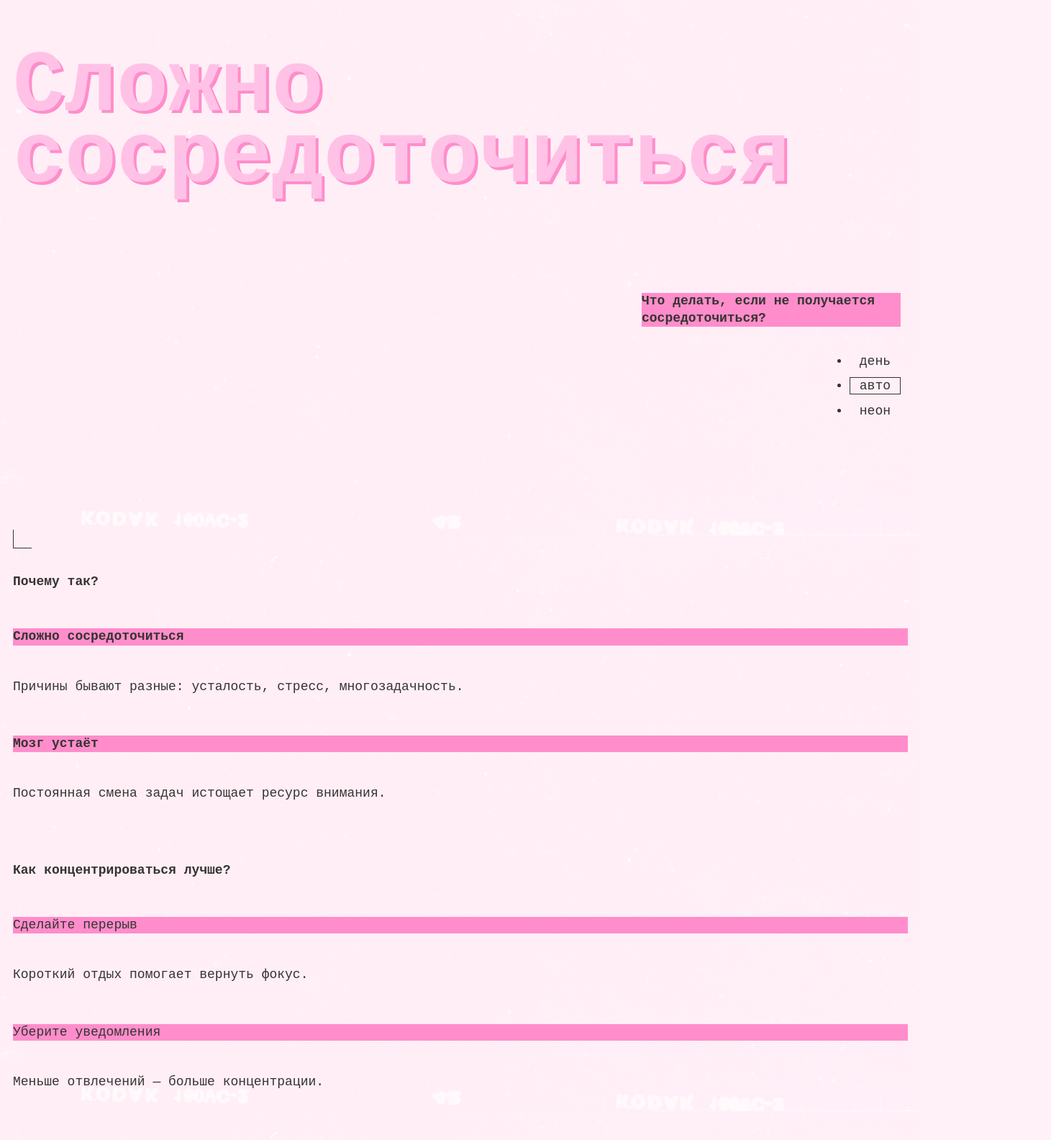
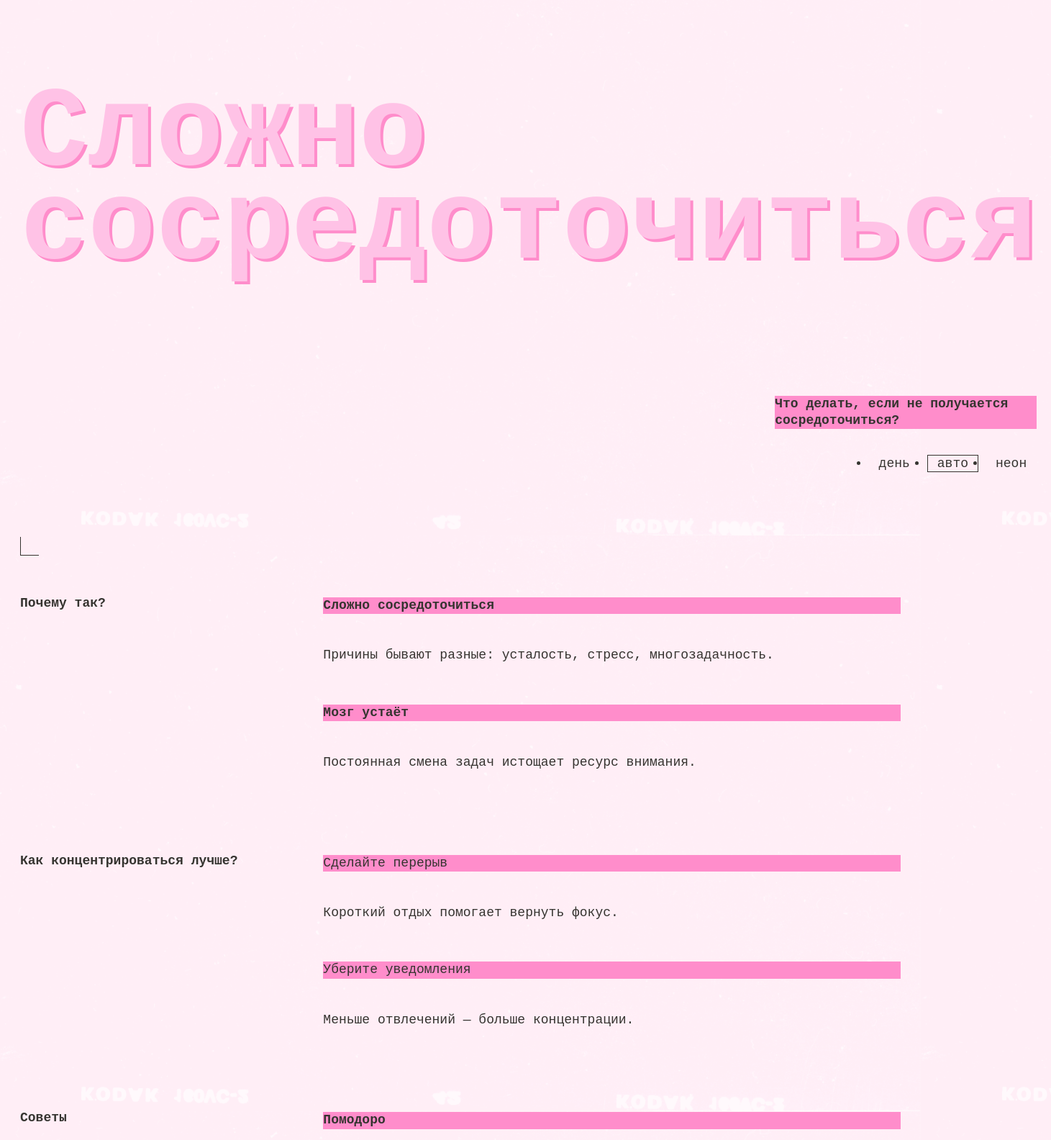
Before and after one commit to alexander-322/slozhno-sosredotochitsya-ad, a plain HTML site: page index.html in a window 1280 px wide. Shown: the part 56-1640 px from the top of the page at 72% size, 1461 px wide, since content can reach past the window. Drawn offline with Linux system fonts and the light colour scheme; files whose address does not match are found by name.

Commit message:
адаптив для планшетов от 768px

```diff
--- a/styles/style.css
+++ b/styles/style.css
@@ -220,3 +220,64 @@
     line-height: 0.825;
     text-shadow: 2px 2px 0 var(--accent-color);
 }
+
+@media (width >= 768px) {
+    :root {
+        --padding-main: 20px;
+        --gap-main: 20px;
+    }
+
+    .header {
+        grid-template-rows: auto 1fr;
+    }
+
+    .header__theme-menu-list {
+        flex-direction: row;
+        justify-content: flex-end;
+    }
+
+    .header__title {
+        font-size: clamp(7.5rem, 0.5625rem + 14.4531vw, 9.8125rem);
+    }
+
+    .header__text {
+        max-inline-size: 364px;
+    }
+
+    .main {
+        gap: 80px;
+    }
+
+    .section {
+        grid-template-columns: 1fr 2fr;
+        align-items: start;
+    }
+
+    .section__title {
+        grid-column: 1;
+    }
+
+    .section__content {
+        grid-column: 2;
+    }
+
+    .section_how .section__content {
+        display: grid;
+        grid-template-columns: 1fr;
+    }
+
+    .gallery__grid {
+        grid-template-columns: repeat(3, 1fr);
+        grid-auto-rows: 200px;
+    }
+
+    .gallery__image:nth-child(1) { grid-column: span 2; grid-row: span 1; }
+    .gallery__image:nth-child(2) { grid-column: span 1; grid-row: span 2; }
+    .gallery__image:nth-child(3) { grid-column: span 1; grid-row: span 1; }
+    .gallery__image:nth-child(4) { grid-column: span 2; grid-row: span 1; }
+    .gallery__image:nth-child(5) { grid-column: span 3; grid-row: span 1; }
+
+    .footer__title {
+        font-size: clamp(7.5rem, 0.5625rem + 14.4531vw, 9.8125rem);
+    }
+}
```
